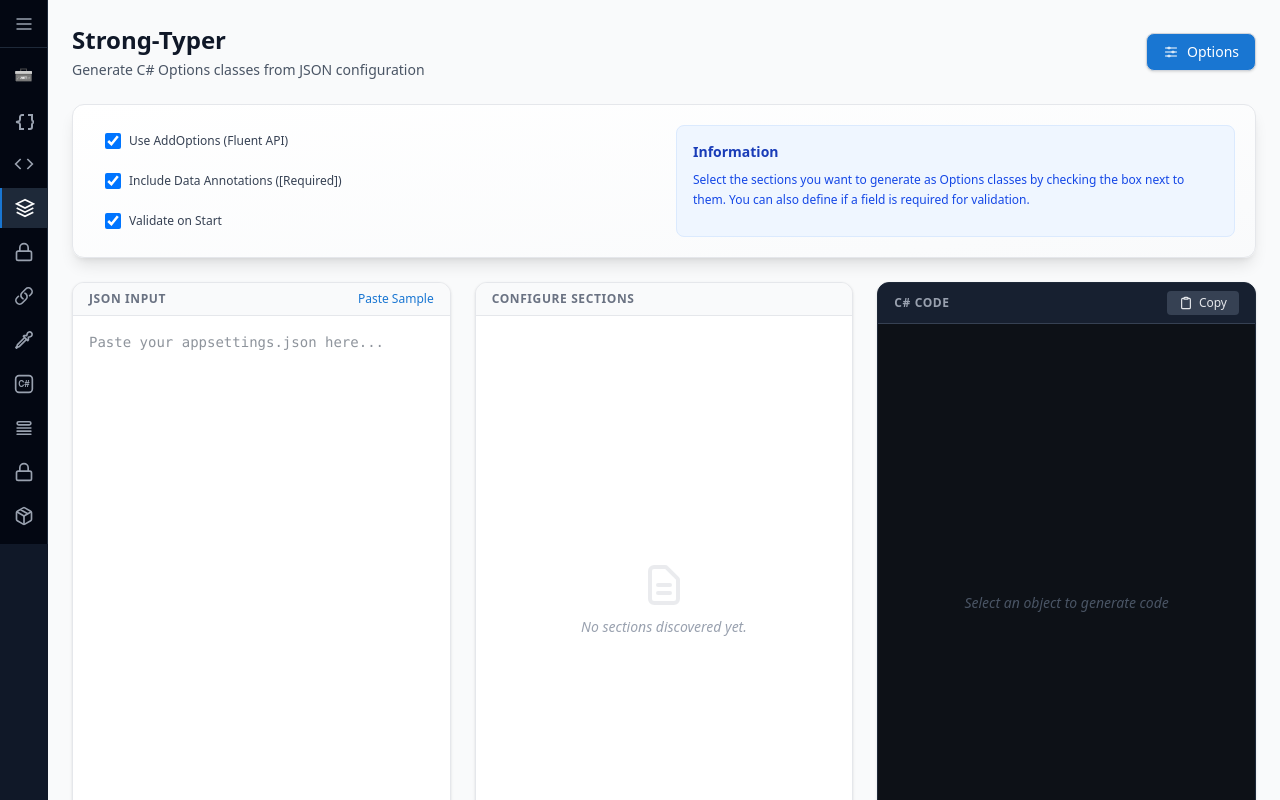
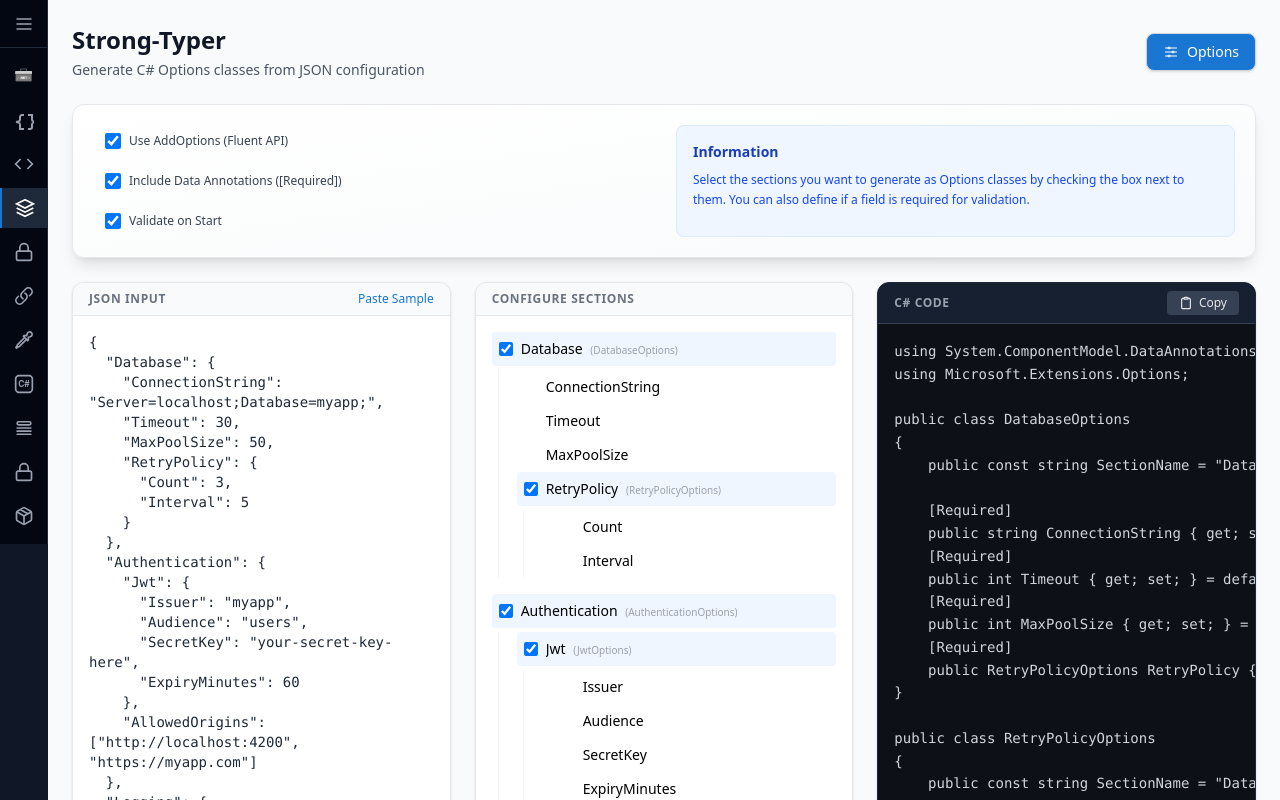
Before and after one commit to BitSpireGmbH/toolbox, an Angular app: page /strong-typer in a window 1280 px wide. Built offline with nearby package versions, Linux system fonts and the light colour scheme.

Commit message:
feat: Add default examples on page load (fixes #25)

```diff
--- a/src/app/csharp-json/csharp-json.ts
+++ b/src/app/csharp-json/csharp-json.ts
@@ -207,7 +207,21 @@ export class CsharpJsonComponent {
   protected readonly useWebDefaults = signal<boolean>(true);
   protected readonly rootClassName = signal<string>('');
 
-  protected readonly inputCode = signal<string>('');
+  protected readonly inputCode = signal<string>(`{
+  "id": 1,
+  "firstName": "John",
+  "lastName": "Doe",
+  "email": "john.doe@example.com",
+  "age": 30,
+  "isActive": true,
+  "createdAt": "2024-01-15T10:30:00Z",
+  "tags": ["developer", "senior", "team-lead"],
+  "address": {
+    "street": "123 Main St",
+    "city": "San Francisco",
+    "zipCode": "94105"
+  }
+}`);
   protected readonly outputCode = signal<string>('');
   protected readonly errorMessage = signal<string>('');
 
--- a/src/app/csharp-typescript/csharp-typescript.ts
+++ b/src/app/csharp-typescript/csharp-typescript.ts
@@ -385,7 +385,25 @@ export class CsharpTypescriptComponent {
 
   protected readonly showOptions = signal<boolean>(true);
   protected readonly showAdvancedOptions = signal<boolean>(false);
-  protected readonly inputCode = signal<string>('');
+  protected readonly inputCode = signal<string>(`public class UserProfile
+{
+    public int Id { get; set; }
+    public string FirstName { get; set; }
+    public string LastName { get; set; }
+    public string Email { get; set; }
+    public int Age { get; set; }
+    public bool IsActive { get; set; }
+    public DateTime CreatedAt { get; set; }
+    public List<string> Tags { get; set; }
+    public Address Address { get; set; }
+}
+
+public class Address
+{
+    public string Street { get; set; }
+    public string City { get; set; }
+    public string ZipCode { get; set; }
+}`);
   protected readonly outputCode = signal<string>('');
   protected readonly errorMessage = signal<string>('');
 
--- a/src/app/strong-typer/strong-typer.ts
+++ b/src/app/strong-typer/strong-typer.ts
@@ -194,13 +194,42 @@ export class StrongTyperComponent {
   readonly showOptions = signal(true);
   readonly copied = signal(false);
 
-  inputJson = '';
+  inputJson = `{
+  "Database": {
+    "ConnectionString": "Server=localhost;Database=myapp;",
+    "Timeout": 30,
+    "MaxPoolSize": 50,
+    "RetryPolicy": {
+      "Count": 3,
+      "Interval": 5
+    }
+  },
+  "Authentication": {
+    "Jwt": {
+      "Issuer": "myapp",
+      "Audience": "users",
+      "SecretKey": "your-secret-key-here",
+      "ExpiryMinutes": 60
+    },
+    "AllowedOrigins": ["http://localhost:4200", "https://myapp.com"]
+  },
+  "Logging": {
+    "LogLevel": "Information",
+    "EnableConsole": true,
+    "EnableFile": true
+  }
+}`;
   useAddOptions = true;
   validateDataAnnotations = true;
   validateOnStart = true;
 
   readonly nodes = signal<ConfigNode[]>([]);
   readonly outputCode = signal('');
+
+  constructor() {
+    // Initialize with example data
+    this.onInputChange();
+  }
 
   onInputChange() {
     if (!this.inputJson.trim()) {
```
